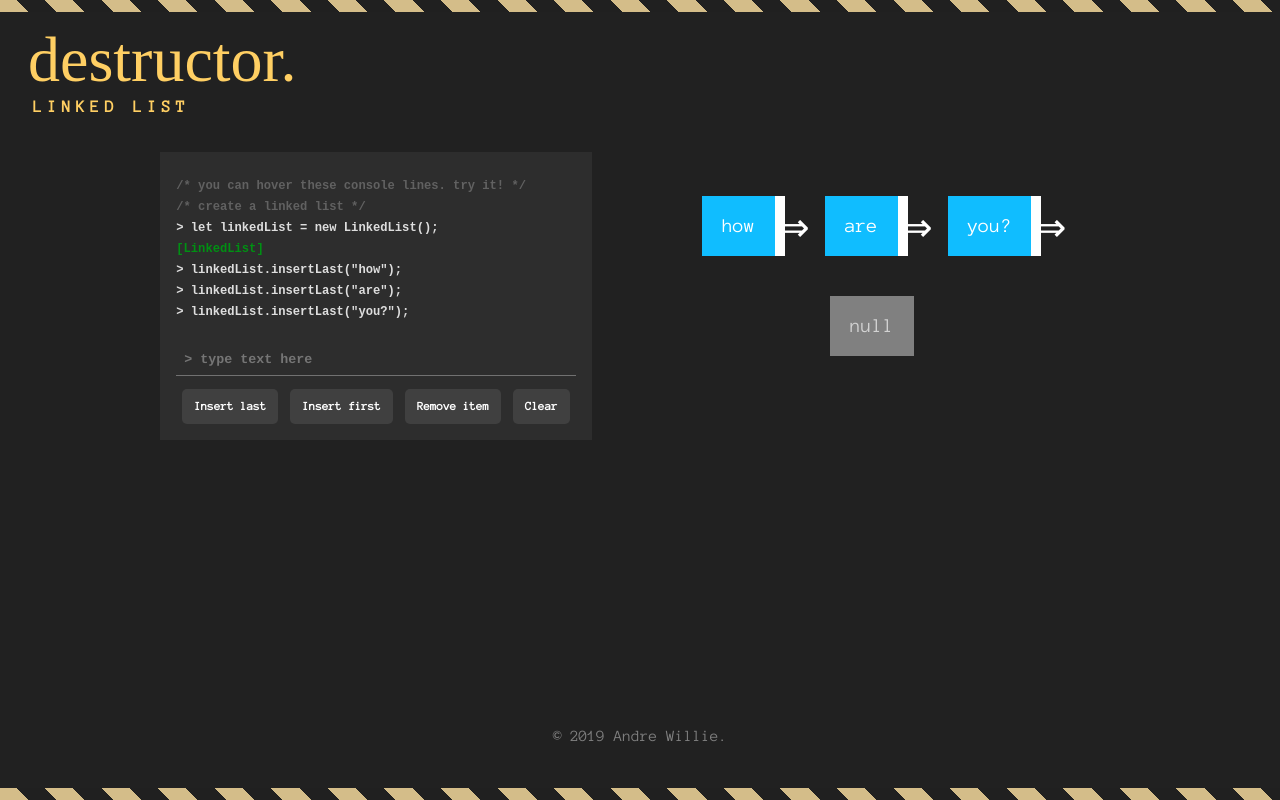
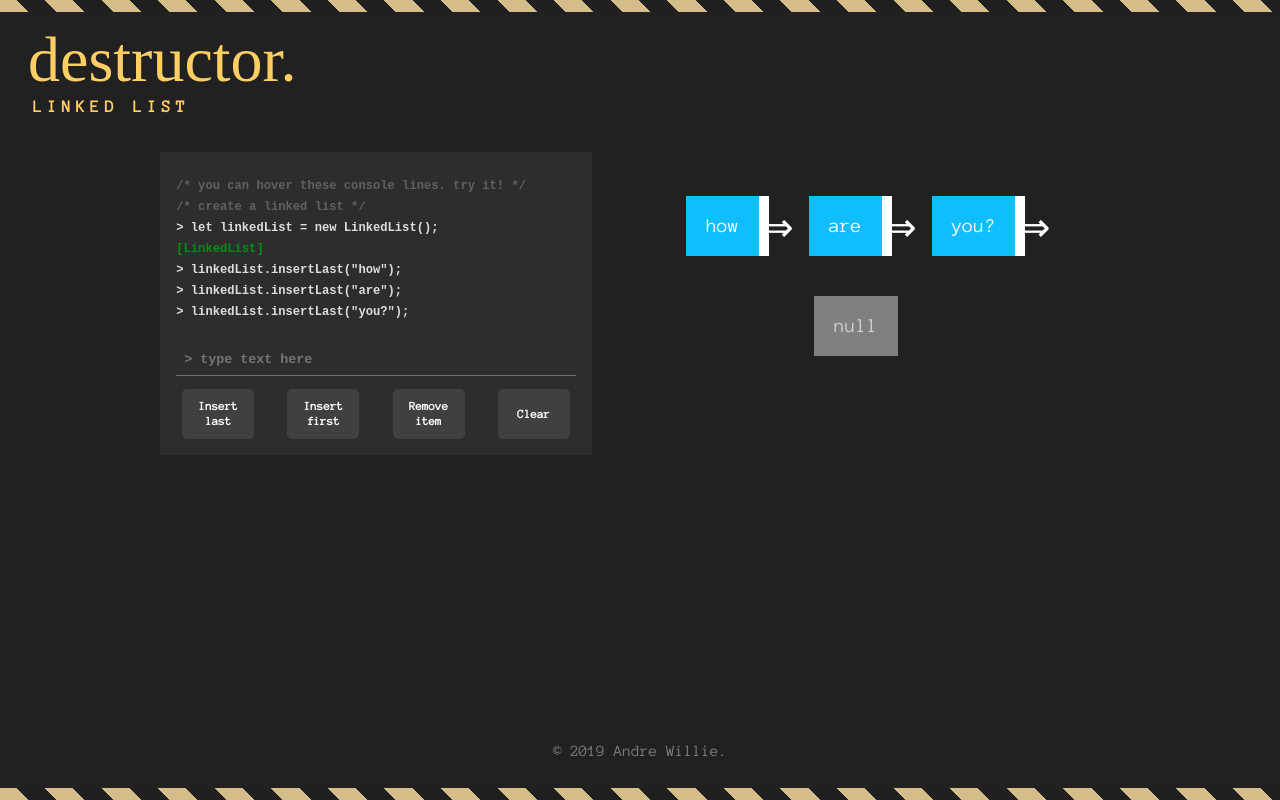
Before and after one commit to andre-kw/destructor, a React (Create React App) app: page / in a window 1280 px wide. Built offline with nearby package versions, Linux system fonts and the light colour scheme; a web font is replaced by a local one.

Commit message:
code and style clean up

```diff
--- a/public/index.html
+++ b/public/index.html
@@ -3,7 +3,7 @@
   <head>
     <meta charset="utf-8" />
     <link rel="shortcut icon" href="%PUBLIC_URL%/favicon.ico" />
-    <meta name="viewport" content="width=device-width, initial-scale=1.0, maximum-scale=1.0, user-scalable=no" />
+    <meta name="viewport" content="width=device-width, initial-scale=1.0" />
     <meta name="theme-color" content="#000000" />
     <!--
       manifest.json provides metadata used when your web app is installed on a
--- a/src/components/App.css
+++ b/src/components/App.css
@@ -150,7 +150,7 @@ code {
 
 
 .ds-controls {
-  margin: 0 1em 2em;
+  margin: 0 auto 2em;
   padding: 1em;
   max-width: 25em;
   display: flex;
@@ -162,6 +162,11 @@ code {
 .ds-controls form div {
   display: flex;
   justify-content: space-between;
+  flex-wrap: wrap;
+}
+
+.ds-controls form button {
+  flex-basis: 6em;
 }
 
 .ds-controls input[type="text"] {
@@ -229,7 +234,9 @@ code {
     height: auto;
   }
 
-  .ds-controls { width: 90% }
+  .ds-info {
+    width: 100%;
+  }
 
   nav {
     padding: 0 0 3em;
@@ -238,11 +245,11 @@ code {
 
 @media only screen and (max-width: 455px) {
   h1 {
-    font-size: 15vw;
+    font-size: 11vw;
   }
 
   h2 {
-    font-size: 7vw;
+    font-size: 5vw;
   }
 
   nav {
--- a/src/components/Console.js
+++ b/src/components/Console.js
@@ -1,22 +1,24 @@
 import React, {Component} from 'react';
+import AppContext from '../contexts/AppContext';
 
 class ConsoleLine extends Component {
+  static contextType = AppContext;
+
   render() {
     let className = 'line-' + this.props.type;
 
     return (
       <p
         className={className}
-        onMouseEnter={() => this.props.hover(this.props.nodeValue)}
-        onMouseLeave={() => this.props.hover(this.props.nodeValue)}>{this.props.children}</p>
+        onMouseEnter={() => this.context.highlightNode(this.props.nodeValue)}
+        onMouseLeave={() => this.context.highlightNode(this.props.nodeValue)}>{this.props.children}</p>
     );
   }
 }
 
+
 export default class Console extends Component {
-  static defaultProps = {
-    hover: () => {},
-  }
+  static contextType = AppContext;
 
   scrollConsole = () => {
     // stop div from scrolling before element is added
@@ -30,8 +32,8 @@ export default class Console extends Component {
   renderConsole = () => {
     let jsx = [];
 
-    this.props.console.forEach((line, index) => {
-      jsx.push(<ConsoleLine type={line.type} nodeValue={line.nodeValue} hover={this.props.hover} key={index}>{line.text}</ConsoleLine>);
+    this.context.console.forEach((line, index) => {
+      jsx.push(<ConsoleLine type={line.type} nodeValue={line.nodeValue} key={index}>{line.text}</ConsoleLine>);
     });
 
     return jsx;
@@ -47,15 +49,3 @@ export default class Console extends Component {
     );
   }
 }
-
-export const consoleDefaults = {
-  'linked-list': [
-    {text:'/* you can hover these console lines. try it! */', type:'comment'},
-    {text:'/* create a linked list */', type:'comment'},
-    {text:'let linkedList = new LinkedList();', type:'input'},
-    {text:'[LinkedList]', type:'output'},
-    {text:'linkedList.insertLast("how");', type:'input', nodeValue:'how'},
-    {text:'linkedList.insertLast("are");', type:'input', nodeValue:'are'},
-    {text:'linkedList.insertLast("you?");', type:'input', nodeValue:'you?'},
-  ]
-};
--- /dev/null
+++ b/src/config.js
@@ -0,0 +1,11 @@
+export const consoleDefaults = {
+  'linked-list': [
+    {text:'/* you can hover these console lines. try it! */', type:'comment'},
+    {text:'/* create a linked list */', type:'comment'},
+    {text:'let linkedList = new LinkedList();', type:'input'},
+    {text:'[LinkedList]', type:'output'},
+    {text:'linkedList.insertLast("how");', type:'input', nodeValue:'how'},
+    {text:'linkedList.insertLast("are");', type:'input', nodeValue:'are'},
+    {text:'linkedList.insertLast("you?");', type:'input', nodeValue:'you?'},
+  ]
+};
--- a/src/contexts/AppContext.js
+++ b/src/contexts/AppContext.js
@@ -1,17 +1,20 @@
 import React, { Component } from 'react';
 import LinkedList from '../modules/LinkedList';
-import { consoleDefaults } from '../components/Console';
+import { consoleDefaults } from '../config';
 
 const AppContext = React.createContext({
   console: [],
   ds: null,
   dsType: '',
+  input: '',
   initDs: () => {},
   clearDs: () => {},
   rerenderDiagram: () => {},
   log: () => {},
   logDetails: () => {},
   highlightButton: () => {},
+  highlightNode: () => {},
+  setInput: () => {},
 });
 
 export default AppContext;
@@ -21,23 +24,19 @@ export class AppProvider extends Component {
   state = {
     console: [],
     ds: null,
-    dsType: ''
+    dsType: '',
+    input: '',
   }
 
   initDs = (dsType) => {
-    this.setState({dsType, console: consoleDefaults[dsType]});
+    let ds = null;
 
     switch(dsType) {
-      case 'linked-list':
-        const ds = new LinkedList();
-        ds.insertLast('how');
-        ds.insertLast('are');
-        ds.insertLast('you?');
-        this.setState({ds});
-        break;
-      default:
-        // do nothing
+      case 'linked-list':   ds = LinkedList.generate(); break;
+      default: // do nothing
     }
+
+    this.setState({ds, dsType, console: consoleDefaults[dsType]});
   }
 
   clearDs = () => {
@@ -94,17 +93,33 @@ export class AppProvider extends Component {
     }, 1000);
   }
 
+  highlightNode = (nodeValue) => {
+    if(typeof nodeValue !== 'undefined') {
+      this.state.ds.toggleHighlight(nodeValue);
+      this.rerenderDiagram();
+    }
+  }
+
+  setInput = (e) => {
+    if(e.target.name === 'value') {
+      this.setState({input: e.target.value});
+    }
+  }
+
   render() {
     const value = {
       console: this.state.console,
       ds: this.state.ds,
       dsType: this.state.dsType,
+      input: this.state.input,
       initDs: this.initDs,
       clearDs: this.clearDs,
       rerenderDiagram: this.rerenderDiagram,
       log: this.log,
       logDetails: this.logDetails,
       highlightButton: this.highlightButton,
+      highlightNode: this.highlightNode,
+      setInput: this.setInput,
     };
 
     return (
--- a/src/modules/LinkedList.js
+++ b/src/modules/LinkedList.js
@@ -173,6 +173,15 @@ export default class LinkedList {
     }
   }
 
+  static generate() {
+    const ds = new LinkedList();
+    ds.insertLast('how');
+    ds.insertLast('are');
+    ds.insertLast('you?');
+
+    return ds;
+  }
+
   static printNode(node) {
     const nextNode = node.next ? node.next.value : 'null';
     const output = [];
--- a/src/routes/LinkedListPage.js
+++ b/src/routes/LinkedListPage.js
@@ -33,37 +33,23 @@ class LinkedListItem extends Component {
 export default class LinkedListPage extends Component {
   static contextType = AppContext;
 
-  constructor(props) {
-    super(props);
-
-    this.state = {
-      inputValue: '',
-    };
-  }
-
   componentDidMount() {
     this.context.initDs('linked-list');
-  }
-
-  setVar(e) {
-    if(e.target.name === 'value') {
-      this.setState({inputValue: e.target.value});
-    }
   }
 
   // data structure functions //
   dsInsertLast = (e) => {
     e.preventDefault();
 
-    if(this.state.inputValue === '') return;
+    if(this.context.input === '') return;
 
     this.context.highlightButton('ds-btn-insertlast');
-    this.context.ds.insertLast(this.state.inputValue);
+    this.context.ds.insertLast(this.context.input);
 
     this.context.log(
-      `linkedList.insertLast('${this.state.inputValue}')`,
+      `linkedList.insertLast('${this.context.input}')`,
       'input',
-      this.state.inputValue);
+      this.context.input);
 
     this.context.rerenderDiagram();
     this.setState({inputValue: ''});
@@ -71,14 +57,14 @@ export default class LinkedListPage extends Component {
   }
 
   dsInsertFirst = () => {
-    if(this.state.inputValue === '') return;
+    if(this.context.input === '') return;
 
-    this.context.ds.insertFirst(this.state.inputValue);
+    this.context.ds.insertFirst(this.context.input);
 
     this.context.log(
-      `linkedList.insertFirst('${this.state.inputValue}')`,
+      `linkedList.insertFirst('${this.context.input}')`,
       'input',
-      this.state.inputValue);
+      this.context.input);
 
     this.context.rerenderDiagram();
     this.setState({inputValue: ''});
@@ -86,17 +72,17 @@ export default class LinkedListPage extends Component {
   }
 
   dsRemove = () => {
-    if(this.state.inputValue === '') return;
+    if(this.context.input === '') return;
 
-    let node = this.context.ds.remove(this.state.inputValue);
+    let node = this.context.ds.remove(this.context.input);
 
     if(! node) {
       this.context.log('node not found', 'error');
       return;
     }
 
-    this.context.log(`linkedList.remove('${this.state.inputValue}')`);
-    this.context.log(`removed node "${this.state.inputValue}"`, 'output');
+    this.context.log(`linkedList.remove('${this.context.input}')`);
+    this.context.log(`removed node "${this.context.input}"`, 'output');
 
     this.context.rerenderDiagram();
     this.setState({inputValue: ''});
@@ -113,13 +99,6 @@ export default class LinkedListPage extends Component {
     }
 
     return true;
-  }
-
-  highlightNode = (nodeValue) => {
-    if(typeof nodeValue !== 'undefined') {
-      this.context.ds.toggleHighlight(nodeValue);
-      this.context.rerenderDiagram();
-    }
   }
 
   renderLinkedList() {
@@ -143,10 +122,10 @@ export default class LinkedListPage extends Component {
       <main className="flex-main">
         <section className="ds-info">
           <div className="ds-controls">
-          <Console hover={this.highlightNode} console={this.context.console} />
+          <Console />
 
           <form onSubmit={(e) => this.dsInsertLast(e)}>
-            <input type="text" name="value" id="value" onKeyUp={(e) => this.setVar(e)} autoComplete="off" maxLength="10" placeholder="> type text here"></input>
+            <input type="text" name="value" id="value" onKeyUp={(e) => this.context.setInput(e)} autoComplete="off" maxLength="10" placeholder="> type text here"></input>
             <div>
               <button type="button" id="ds-btn-insertlast" onClick={this.dsInsertLast}>Insert last</button>
               <button type="button" onClick={this.dsInsertFirst}>Insert first</button>
```
